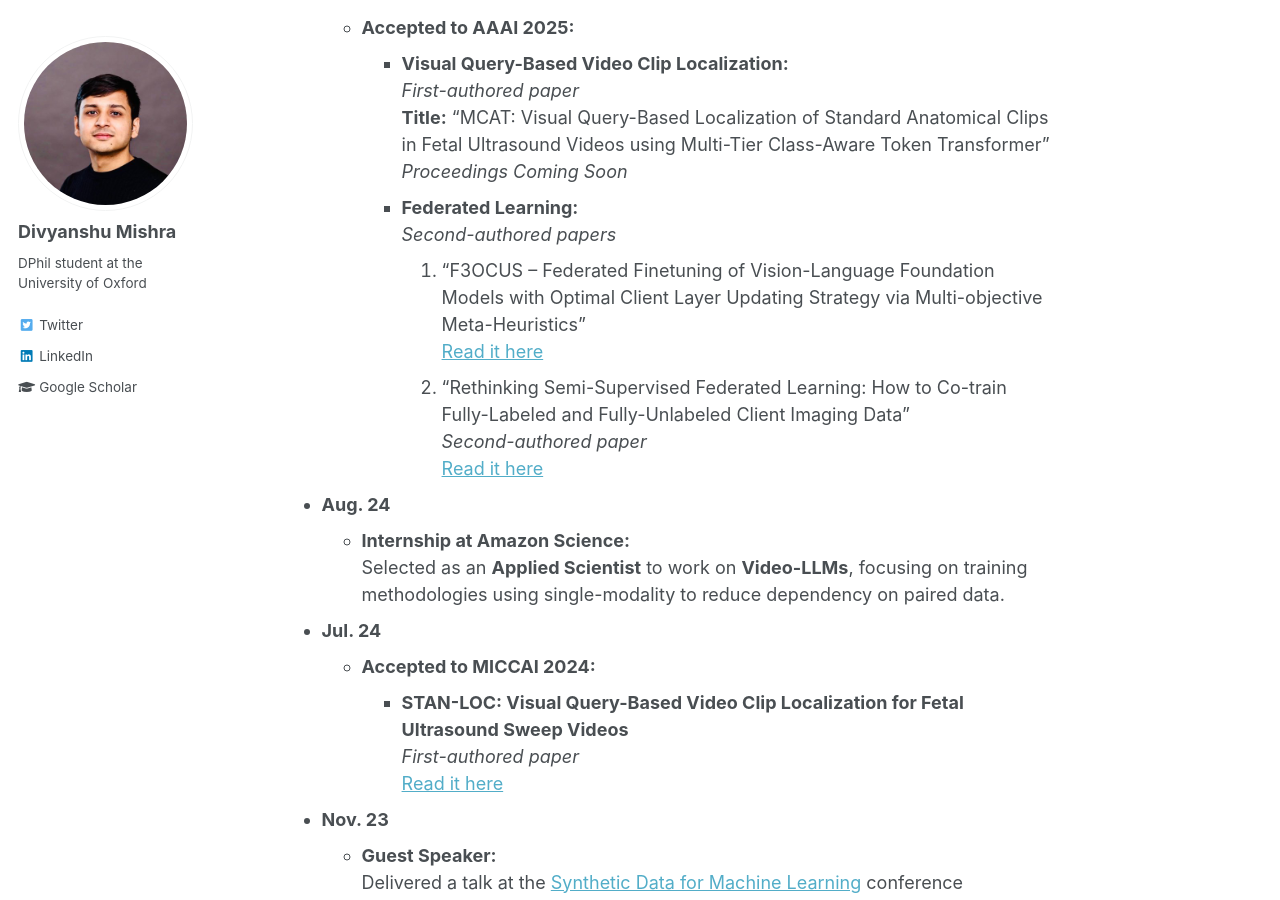
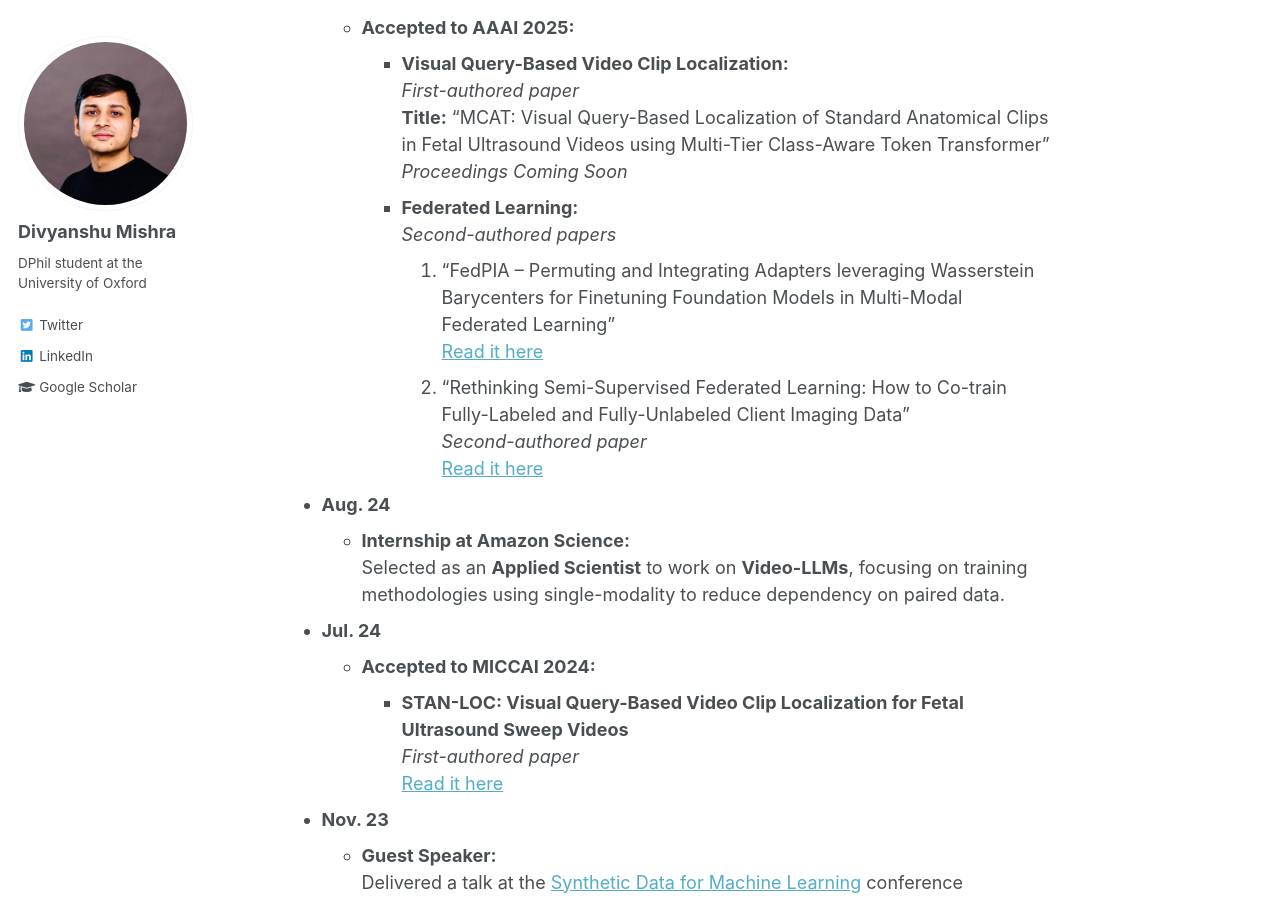
Before and after one commit to mdivyanshu97/mdivyanshu97.github.io, a Jekyll site: the page built from _pages/about.md, in a window 1280 px wide and 900 px high, scrolled down 1133 px. Built offline with Jekyll 4.4.1, drawn with Linux system fonts in a browser that asks for light colours.

Commit message:
updated_march_1

```diff
--- a/_pages/about.md
+++ b/_pages/about.md
@@ -37,8 +37,8 @@ Feel free to explore my website to learn more about my projects, publications, a
           *Proceedings Coming Soon*
         - **Federated Learning:**
           *Second-authored papers*
-          1. “F3OCUS – Federated Finetuning of Vision-Language Foundation Models with Optimal Client Layer Updating Strategy via Multi-objective Meta-Heuristics”
-             [Read it here](https://arxiv.org/abs/2411.11912)
+          1. “FedPIA -- Permuting and Integrating Adapters leveraging Wasserstein Barycenters for Finetuning Foundation Models in Multi-Modal Federated Learning”
+             [Read it here](https://arxiv.org/abs/2412.14424)
           2. “Rethinking Semi-Supervised Federated Learning: How to Co-train Fully-Labeled and Fully-Unlabeled Client Imaging Data”
              *Second-authored paper*
              [Read it here](https://link.springer.com/chapter/10.1007/978-3-031-43895-0_39)
```
